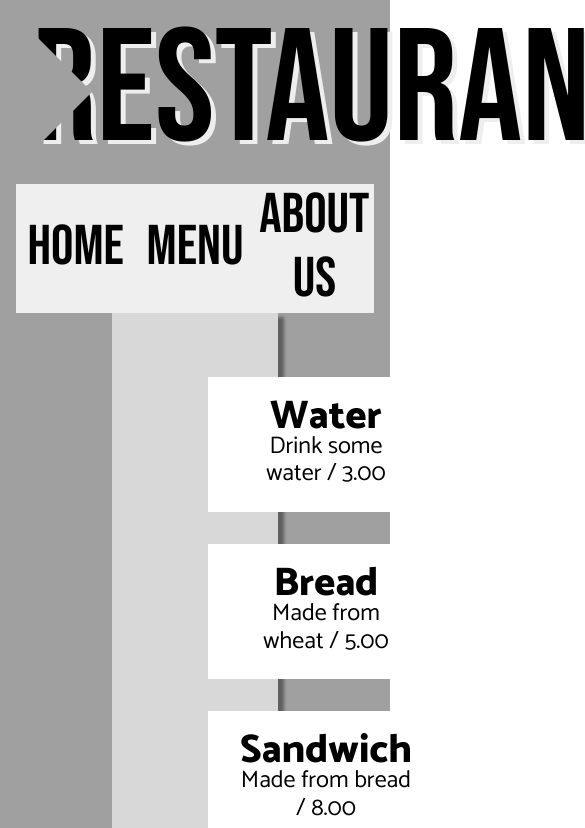
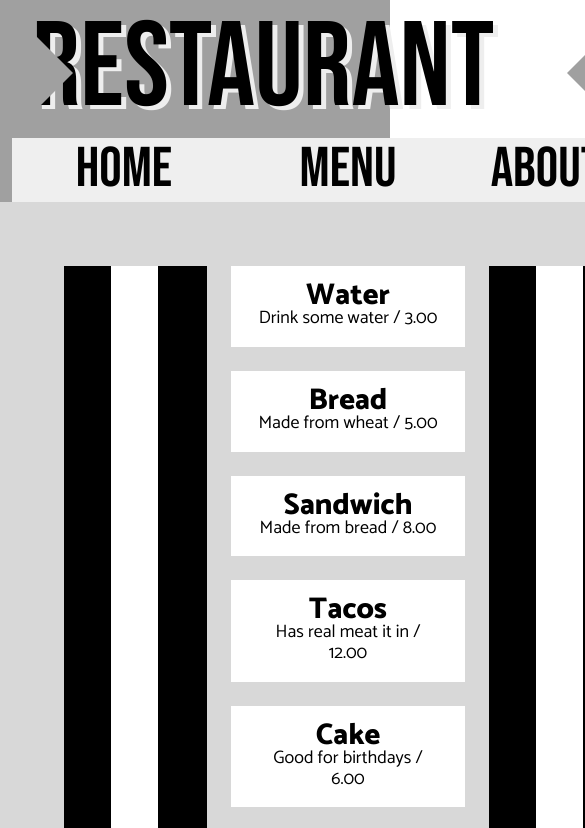
Before and after one commit to emerso-n/restaurant-site, a website built with webpack: page dist/index.html in a window 390 px wide. Both pictures are taken after a click on the button "Menu". Shown: the top 828 px of the page, 585 px wide, since content can reach past the window. Built offline with nearby package versions, Linux system fonts and the light colour scheme; a web font is replaced by a local one.

Commit message:
made it kind of responsive
I cannot believe I can't figure out how to make the maincontent div stretch properly to the bottom/edges of the page but whatever I think it's time to move on

```diff
--- a/src/css/style.css
+++ b/src/css/style.css
@@ -7,21 +7,18 @@
 	--bodyfont: 'Catamaran', sans-serif;
 	--seriffont: 'Copse', serif;
 }
-@font-face {
-	font-family: builtTilting;
-	src: url('../fonts/built\ titling\ rg.otf');
-}
 #page-con {
 	background-color: var(--grey);
 	min-height: 100vh;
 	display: flex;
 	flex-direction: column;
 	font-family: var(--bodyfont);
+	font-size: clamp(0.75rem, min(0.9vw, 1.3vh), 1rem);
 }
 #main {
-	display: flex;
-	flex-direction: column;
-	flex: 1;
+	display: grid;
+	grid-template-columns: 1fr 5fr 1fr;
+	grid-template-rows: auto auto;
 }
 #page-header {
 	display: flex;
@@ -42,7 +39,7 @@
 	content: '';
 	position: absolute;
 	inset: 0 0 0 0;
-	border: 4.8rem solid red;
+	border: 4.8em solid red;
 	border-color: transparent transparent transparent var(--grey);
 }
 .header-stripe:last-of-type:before {
@@ -50,7 +47,7 @@
 }
 #logo {
 	font-family: var(--titlefont);
-	font-size: 10rem;
+	font-size: 10em;
 	text-align: center;
 	text-shadow: 5px 4px var(--offwhite);
 	width: 4.5em;
@@ -58,7 +55,9 @@
 nav {
 	display: flex;
 	justify-content: space-evenly;
-	margin: 0 1rem;
+	margin: 0 1em;
+	grid-row: 1/2;
+	grid-column: 2/3;
 }
 nav button {
 	font-family: var(--titlefont);
@@ -78,16 +77,21 @@ button:not(.btn-active):hover {
 	/* background-color: white; */
 }
 #main-content {
-	flex: 1;
-	margin: 0 7rem;
+	/* flex: 1; */
 	box-shadow: var(--boxshadow);
 	display: flex;
+	min-height: 60em;
+	/* max-width: 90rem; */
+	/* height: 100%; */
+	background-size: cover;
+	background-position: center;
+	grid-row: 2/3;
+	grid-column: 2/3;
 }
 
 /*main homepage*/
 .main-homepage {
 	background-image: url('../images/homepage.jpg');
-	background-size: cover;
 	filter: saturate(30%);
 }
 #fill_con {
@@ -99,37 +103,39 @@ button:not(.btn-active):hover {
 	flex: 1;
 	display: flex;
 	flex-direction: column;
-	padding: 3rem;
+	padding: 3em;
 }
 h1 {
 	font-family: var(--titlefont);
-	font-size: 8.5rem;
+	font-size: 8.5em;
 	line-height: 0.9em;
 	margin: 0;
 }
 #text_con p:first-of-type {
 	font-family: var(--seriffont);
-	font-size: 4rem;
-	line-height: 3rem;
+	font-size: 4em;
+	line-height: 0.9em;
 }
 #text_con p:last-of-type {
 	font-family: var(--bodyfont);
 	font-weight: 100;
-	font-size: 23px;
+	font-size: 1.5em;
 	height: 100%;
 	flex: 1;
 	display: flex;
-	padding-bottom: 4em;
+	padding-bottom: 1em;
+	padding-top: 1em;
 	align-items: center;
 }
 
 /*main menu*/
 .main-menu {
 	background-color: #d8d8d8;
-	display: flex;
 	justify-content: space-evenly;
+	/* width: 100rem; */
+	font-size: clamp(0.75rem, 1.3vh, 1rem);
 	padding: 4rem;
-	gap: 2rem;
+	gap: 2em;
 }
 .menu-side {
 	background: linear-gradient(
@@ -140,33 +146,33 @@ h1 {
 		white 66%,
 		black 66%
 	);
-	width: 12rem;
+	width: 12em;
 	position: relative;
 }
 .menu-side:before {
 	content: '';
 	position: absolute;
 	inset: 0 0 0 0;
-	border: 6rem solid transparent;
+	border: 6em solid transparent;
 	border-color: transparent transparent #d8d8d8 transparent;
 }
 #menu-items_con {
 	display: flex;
 	flex-direction: column;
-	gap: 2rem;
+	gap: 2em;
 }
 .menu-item {
 	background-color: white;
-	padding: 1.5rem 2rem;
+	padding: 1.5em 2em;
 	text-align: center;
 }
 .item-name {
 	font-weight: bold;
-	font-size: 2.5rem;
+	font-size: 2.5em;
 	line-height: 0.8em;
 }
 .item-desc {
-	font-size: 1.5rem;
+	font-size: 1.5em;
 }
 
 /*about us*/
@@ -187,6 +193,7 @@ h1 {
 	padding: 2rem;
 }
 
+/*footer*/
 footer {
 	margin: 1rem 0;
 	font-weight: 400;
--- a/src/index.js
+++ b/src/index.js
@@ -5,12 +5,13 @@ import './css/style.css'
 
 const pageCon = CreateElement(document.body, { id: 'page-con' })
 
-const main = CreateElement(pageCon, { id: 'main' })
-const pageheader = CreateElement(main, { id: 'page-header' })
+const pageheader = CreateElement(pageCon, { id: 'page-header' })
 CreateElement(pageheader, { classList: 'header-stripe' })
 CreateElement(pageheader, { innerHTML: 'Restaurant', id: 'logo' })
 CreateElement(pageheader, { classList: 'header-stripe' })
 
+// const navmain = CreateElement(main, { id: 'nav_main' })
+const main = CreateElement(pageCon, { id: 'main' })
 const navbtns = CreateElement(main, { type: 'nav', id: 'nav' })
 const homebtn = CreateElement(navbtns, { type: 'button', innerHTML: 'Home', classList: 'btn-active' })
 const menubtn = CreateElement(navbtns, { type: 'button', innerHTML: 'Menu' })
@@ -37,7 +38,6 @@ function changepage (e) {
     case 'About Us':
       aboutus()
       break
-
     default:
       break
   }
```
